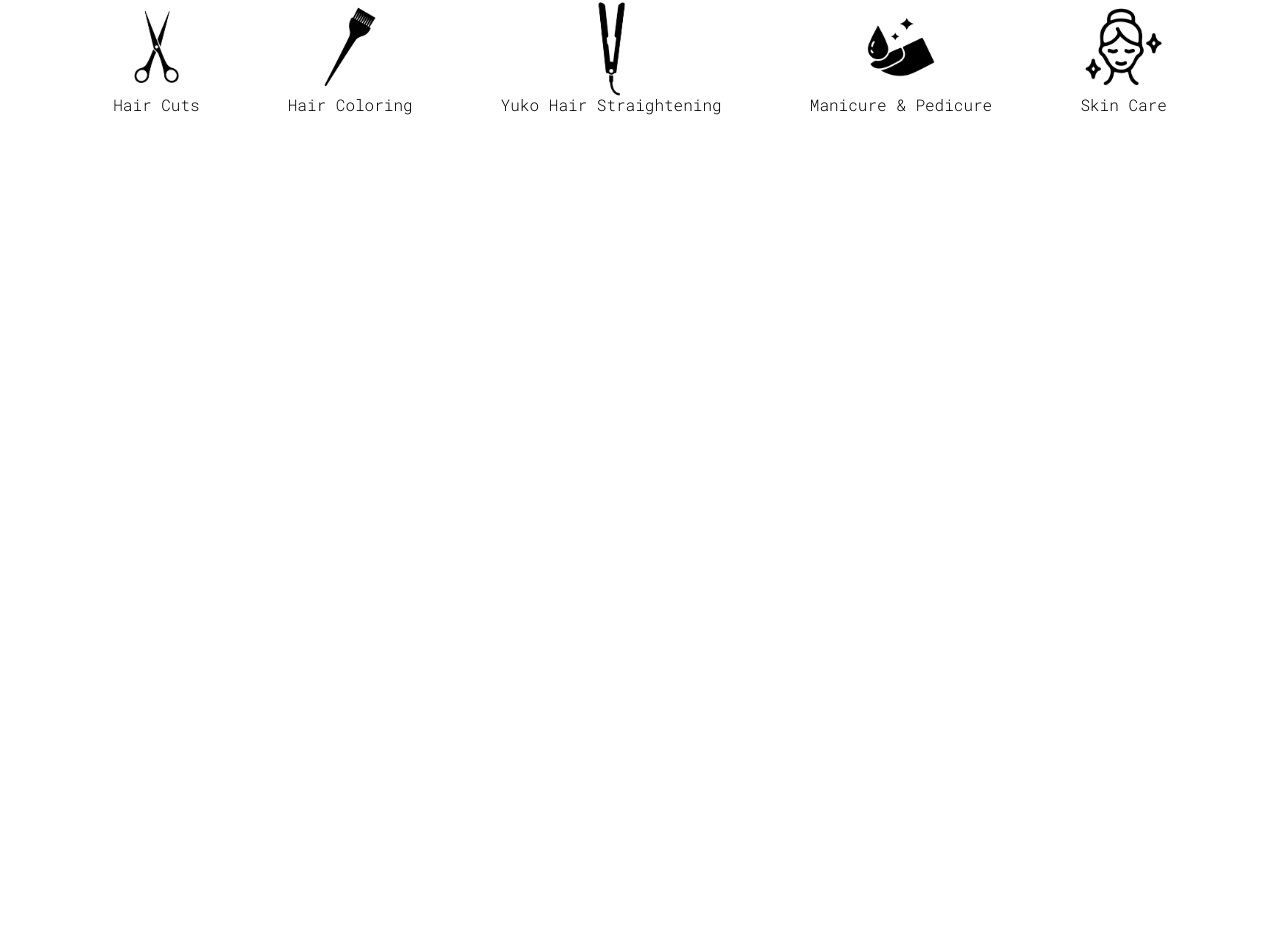
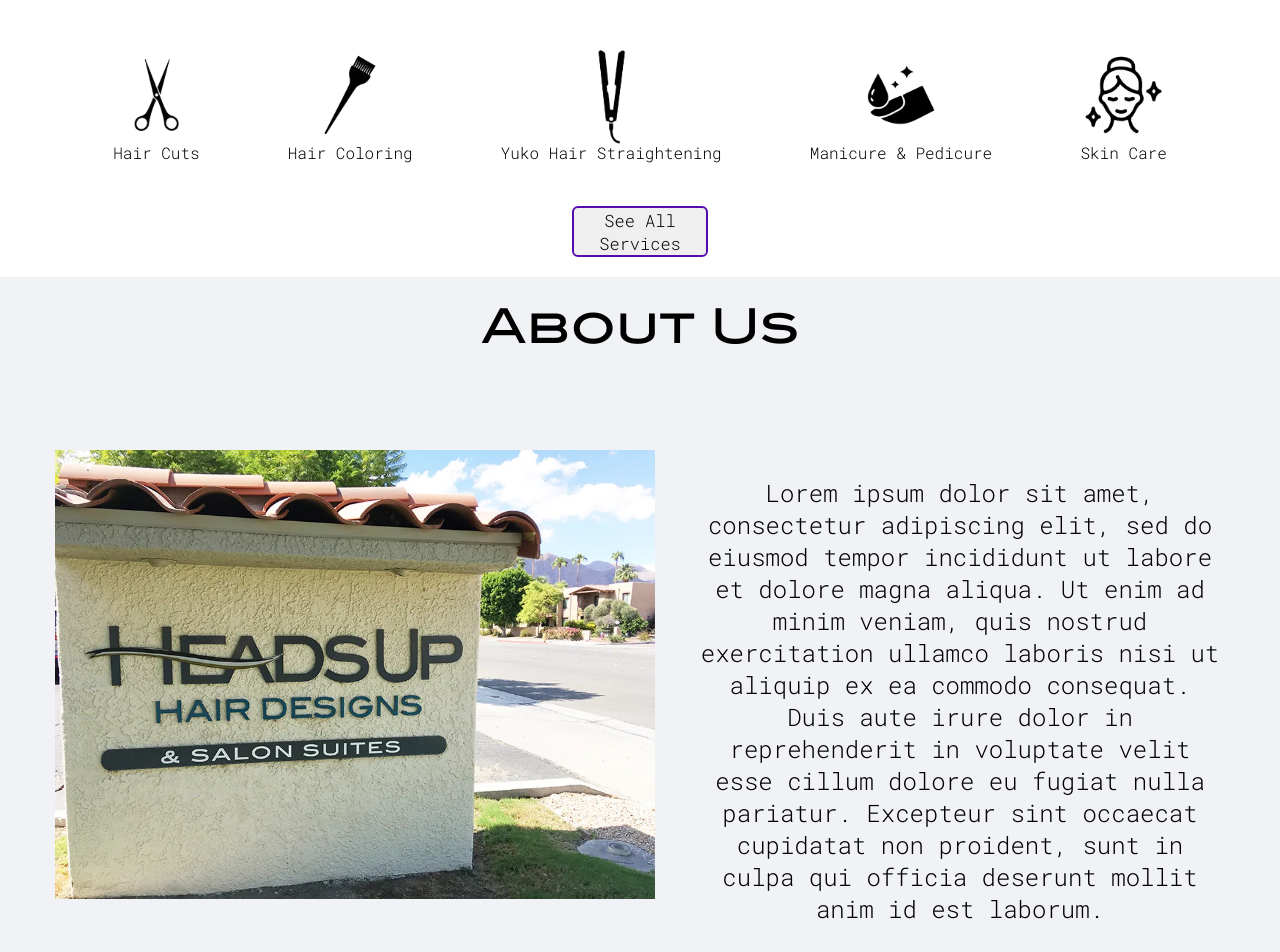
Before and after one commit to Austin-T-Johnson/headsuphair, a React (Create React App) app: page / in a window 1280 px wide. Shown: the part 1133-2085 px from the top of the page. Before the commit the page ends 1271 px from the top, so only its background shows below. Built offline with nearby package versions, Linux system fonts and the light colour scheme; the HTML template or start-up script is replaced by a standard one; a web font is replaced by a local one.

Commit message:
about section started

```diff
--- a/src/App.scss
+++ b/src/App.scss
@@ -124,6 +124,7 @@
 
 // LANDING PAGE COMPONENT
 
+// TOP SECTION PHOTO CONTAINER
 .top-container {
     position: relative;
 }
@@ -163,11 +164,16 @@
       text-align: center;
       line-height: 2rem;
 }
+
+// SERVICES SECTION
+
 .h1 {
     font-family: 'Blair';
     font-size: 3rem;
     text-align: center;
     padding-top: 50px;
+    width: 500px;
+    margin: 0 auto;
 }
 .service-info {
     font-size: 1.5rem;
@@ -193,3 +199,94 @@
     display: flex;
     justify-content: center;
 }
+.button-div {
+   text-align: center;
+}
+button {
+    --color: #560bad;
+    font-family: inherit;
+    display: inline-block;
+    width: 8em;
+    height: 3em;
+    margin: 20px;
+    position: relative;
+    overflow: hidden;
+    border: 2px solid var(--color);
+    transition: color .5s;
+    z-index: 1;
+    font-size: 17px;
+    border-radius: 6px;
+    font-weight: 500;
+    color: black;
+    font-family: $regular;
+    cursor: pointer;
+
+   }
+
+   button:before {
+    content: "";
+    position: absolute;
+    z-index: -1;
+    background: var(--color);
+    height: 150px;
+    width: 200px;
+    border-radius: 50%;
+   }
+
+   button:hover {
+    color: #fff;
+   }
+
+   button:before {
+    top: 100%;
+    left: 100%;
+    transition: all .7s;
+   }
+
+   button:hover:before {
+    top: -30px;
+    left: -30px;
+   }
+
+   button:active:before {
+    background: #3a0ca3;
+    transition: background 0s;
+   }
+
+   //ABOUT SECTION
+
+   .about-section-container {
+    width: 100%;
+    height: 700px;
+    background-color: #F0F2F5;
+    display: flex;
+    flex-wrap: wrap;
+
+   }
+   .about-us-h1 {
+    width: 100%;
+    font-family: "Blair";
+    font-size: 3rem;
+    text-align: center;
+    padding: 25px;
+   }
+   .outside-img-container {
+    width: 50%;
+    padding: 25px 55px;
+
+   }
+   .outside-img {
+    height: 449px;
+    width: 600px;
+   }
+   .about-txt-container {
+    width: 50%;
+    padding: 25px 55px;
+    font-family: $regular;
+    font-size: 1.5rem;
+    line-height: 2rem;
+    justify-content: center;
+    text-align: center;
+    display: flex;
+    align-items: center;
+   }
--- a/src/components/Landing.js
+++ b/src/components/Landing.js
@@ -1,5 +1,6 @@
 import React from 'react'
 import services from '../JSON/services.json'
+import OutdoorImg from '../assets/images/Outdoor-Sign.webp'
 const Landing = () => {
   return (
     <>
@@ -24,6 +25,16 @@
                 )
             })}
         </div>
+        <div className='button-div'>
+            <button>See All Services</button>
+        </div>
+
+        <div className='about-section-container'>
+            <div className='about-us-h1'>About Us</div>
+            <div className='outside-img-container'><img src={OutdoorImg} alt="Heads Up Outdoor Sign" className='outside-img'/></div>
+            <div className='about-txt-container'>Lorem ipsum dolor sit amet, consectetur adipiscing elit, sed do eiusmod tempor incididunt ut labore et dolore magna aliqua. Ut enim ad minim veniam, quis nostrud exercitation ullamco laboris nisi ut aliquip ex ea commodo consequat. Duis aute irure dolor in reprehenderit in voluptate velit esse cillum dolore eu fugiat nulla pariatur. Excepteur sint occaecat cupidatat non proident, sunt in culpa qui officia deserunt mollit anim id est laborum.</div>
+        </div>
+
     </div>
 
 
```
